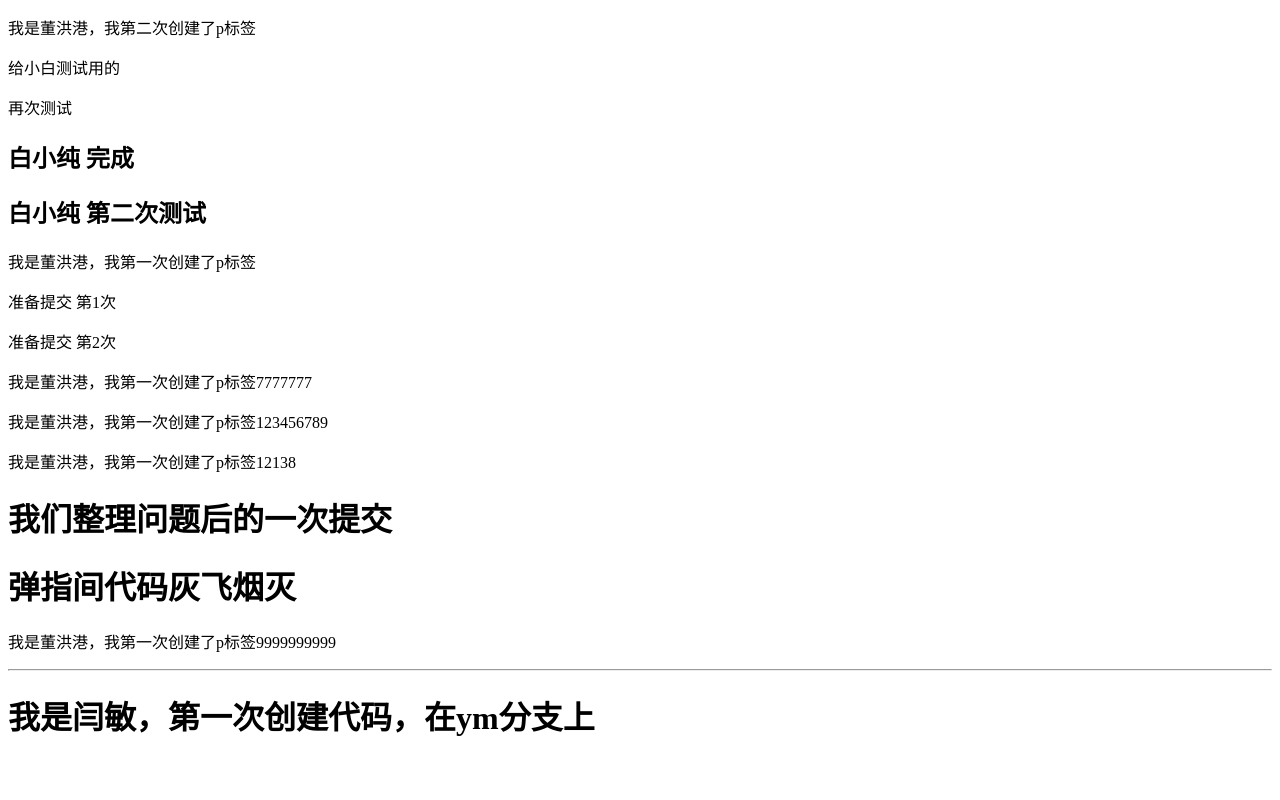
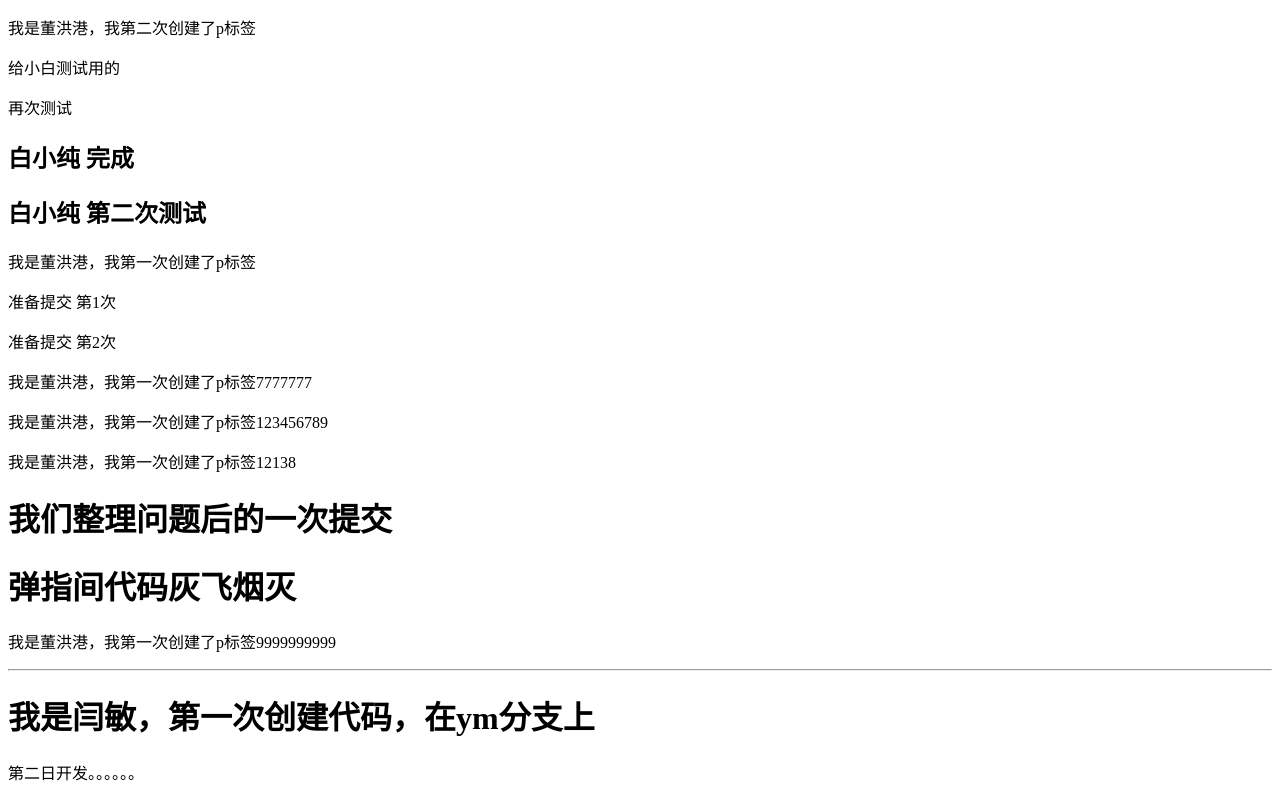
Before and after one commit to Yefannnn/TestGitMerge, a Vue app: page /#/sign in a window 1280 px wide. Shown: the part 1305-2105 px from the top of the page. Before the commit the page ends 2065 px from the top, so only its background shows below. Built offline with nearby package versions, Linux system fonts and the light colour scheme; what @smallwei/avue, vue-baidu-map would draw is missing.

Commit message:
第二日第一个功能开发完毕

```diff
--- a/src/App.vue
+++ b/src/App.vue
@@ -33,6 +33,7 @@
 
     <hr />
     <h1>我是闫敏，第一次创建代码，在ym分支上</h1>
+    <p>第二日开发。。。。。。</p>
 
   </div>
 </template>
```
